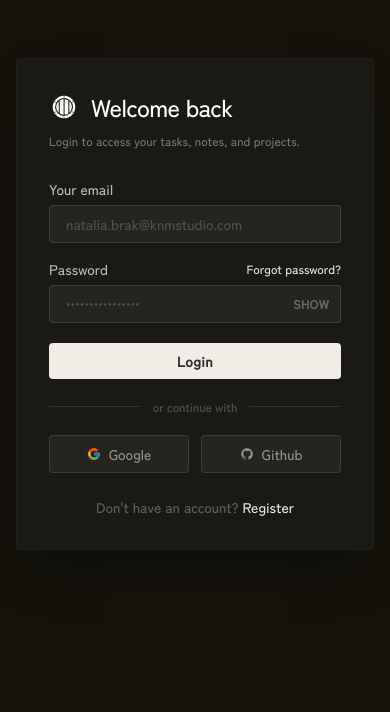
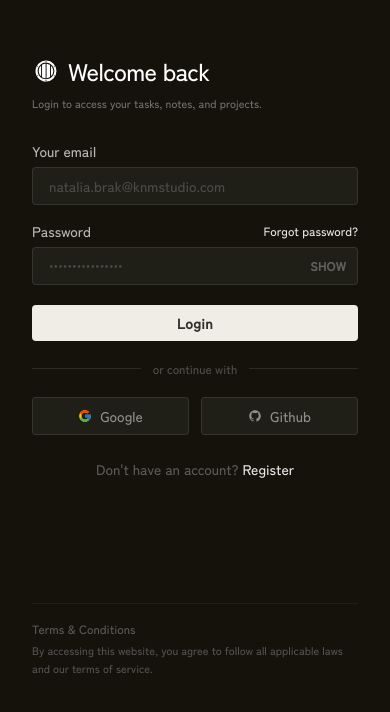
Before and after one commit to vikas-x7/vilo, a Next.js app: page /login in a window 390 px wide. Shown: the part 118-830 px from the top of the page. Built offline with nearby package versions, Linux system fonts and the light colour scheme.

Commit message:
wip: working on dashboard page implementation

```diff
--- a/src/app/dashboard/layout.tsx
+++ b/src/app/dashboard/layout.tsx
@@ -1,5 +1,6 @@
 import Link from "next/link";
 import React from "react";
+import { GiRoundShield } from "react-icons/gi";
 
 export default function DashboardLayout({
   children,
@@ -7,46 +8,59 @@ export default function DashboardLayout({
   children: React.ReactNode;
 }) {
   return (
-        <div className="flex h-screen bg-gray-50 text-gray-900 overflow-hidden">
+    <div className="flex h-screen bg-[#14120B] text-white overflow-hidden font-gothic">
       {/* Sidebar */}
-            <aside className="w-64 bg-white border-r border-gray-200 hidden md:flex flex-col flex-shrink-0">
-                <div className="p-6">
-                    <h2 className="text-2xl font-bold tracking-tight text-gray-900">
-                        Dashboard
+      <aside className="w-60 bg-[#1B1913] border-r border-white/5 hidden md:flex flex-col flex-shrink-0">
+        {/* Logo */}
+        <div className="px-6 ">
+          <h2 className="text-lg tracking-tight text-white/90 flex items-center gap-2">
+            <GiRoundShield size={25} /> Vilo
           </h2>
         </div>
-                <nav className="flex flex-col gap-2 px-4 mt-4 text-sm font-medium">
+
+        {/* Divider */}
+        <div className="h-px bg-white/5 mx-4" />
+
+        {/* Nav */}
+        <nav className="flex flex-col gap-1 px-3 mt-4 text-sm">
           <Link
             href="/dashboard/portfolio"
-                        className="px-4 py-3 hover:bg-gray-100 rounded-lg transition-colors duration-200"
+            className="px-4 py-2.5 text-white/50 hover:text-white/90 hover:bg-white/5 rounded-sm transition-all duration-200"
           >
             Portfolio
           </Link>
           <Link
             href="/dashboard/latex"
-                        className="px-4 py-3 hover:bg-gray-100 rounded-lg transition-colors duration-200"
+            className="px-4 py-2.5 text-white/50 hover:text-white/90 hover:bg-white/5 rounded-sm transition-all duration-200"
           >
             LaTeX
           </Link>
           <Link
             href="/dashboard/roadmap"
-                        className="px-4 py-3 hover:bg-gray-100 rounded-lg transition-colors duration-200"
+            className="px-4 py-2.5 text-white/50 hover:text-white/90 hover:bg-white/5 rounded-sm transition-all duration-200"
           >
             Roadmap
           </Link>
           <Link
             href="/dashboard/profile"
-                        className="px-4 py-3 hover:bg-gray-100 rounded-lg transition-colors duration-200"
+            className="px-4 py-2.5 text-white/50 hover:text-white/90 hover:bg-white/5 rounded-sm transition-all duration-200"
           >
             Profile
           </Link>
         </nav>
+
+        {/* Bottom — Terms */}
+        <div className="mt-auto px-4 pb-6">
+          <div className="border-t border-white/5 pt-4">
+            <p className="text-[11px] text-neutral-600 leading-relaxed">
+              By accessing this dashboard, you agree to our terms of service.
+            </p>
+          </div>
+        </div>
       </aside>
 
       {/* Main Content */}
-            <main className="flex-1 overflow-auto">
-                {children}
-            </main>
+      <main className="flex-1 overflow-auto">{children}</main>
     </div>
   );
 }
--- a/src/app/login/auth/Login.tsx
+++ b/src/app/login/auth/Login.tsx
@@ -38,19 +38,38 @@ export default function LoginPage() {
   };
 
   return (
-    <div className="min-h-screen flex items-center justify-center bg-[#14120B] font-gothic px-4">
-      <div className="w-full max-w-md rounded-sm overflow-hidden shadow-2xl border border-white/5">
-        <div className="bg-[#1B1913] flex flex-col justify-center p-8 text-white">
-          <h1 className="text-2xl sm:text-2xl  tracking-tight mb-2 text-white flex items-center gap-3">
-            <GiRoundShield size={30} />
+    <div className="min-h-screen flex items-stretch bg-[#14120B] font-gothic">
+      {/* Left — Image */}
+      <div className="hidden lg:block w-1/2 relative overflow-hidden h-screen">
+        <img
+          src="https://i.pinimg.com/736x/f6/60/fd/f660fdc0be1bc9faa08799fe28424dae.jpg"
+          alt="Login visual"
+          className="w-full h-full object-cover"
+        />
+        <div className="absolute inset-0 bg-black/30" />
+      </div>
+
+      {/* Right — Form */}
+      <div className="w-full lg:w-1/2 flex flex-col items-center justify-between px-8 py-12 h-screen">
+        {/* Spacer top */}
+        <div />
+
+        {/* Center content */}
+        <div className="w-full max-w-md text-white">
+          {/* Title */}
+          <h1 className="text-2xl sm:text-3xl tracking-tight mb-2 text-white flex items-center gap-2">
+            <GiRoundShield size={28} />
             Welcome back
           </h1>
 
-          <p className="text-[12px] text-white/40 mb-7 max-w-xs leading-relaxed">
+          {/* Subtitle */}
+          <p className="text-[11px] text-white/40 mb-7 max-w-xs leading-relaxed">
             Login to access your tasks, notes, and projects.
           </p>
 
+          {/* Form */}
           <form onSubmit={handleSubmit} className="space-y-4">
+            {/* Email */}
             <div className="flex flex-col gap-1.5">
               <label className="text-sm font-medium text-white/70">
                 Your email
@@ -61,10 +80,11 @@ export default function LoginPage() {
                 value={email}
                 onChange={(e) => setEmail(e.target.value)}
                 required
-                className="w-full border border-white/10 bg-white/5 rounded-sm px-4 py-2 text-sm text-white placeholder-white/20 outline-none focus:border-orange-500/60 focus:ring-2 focus:ring-orange-500/10 transition-all"
+                className="w-full border border-white/10 bg-white/5 rounded-sm px-4 py-2 text-sm text-white placeholder-white/20 outline-none focus:border-white/30 transition-all"
               />
             </div>
 
+            {/* Password */}
             <div className="flex flex-col gap-1.5">
               <div className="flex items-center justify-between">
                 <label className="text-sm font-medium text-white/70">
@@ -84,7 +104,7 @@ export default function LoginPage() {
                   value={password}
                   onChange={(e) => setPassword(e.target.value)}
                   required
-                  className="w-full border border-white/10 bg-white/5 rounded-sm px-4 py-2 pr-16 text-sm text-white placeholder-white/20 outline-none focus:border-orange-500/60 focus:ring-2 focus:ring-orange-500/10 transition-all"
+                  className="w-full border border-white/10 bg-white/5 rounded-sm px-4 py-2 pr-16 text-sm text-white placeholder-white/20 outline-none focus:border-white/30 transition-all"
                 />
                 <button
                   type="button"
@@ -97,6 +117,7 @@ export default function LoginPage() {
               </div>
             </div>
 
+            {/* Errors */}
             {validationError && (
               <p className="text-xs text-red-400">{validationError}</p>
             )}
@@ -106,6 +127,7 @@ export default function LoginPage() {
               </p>
             )}
 
+            {/* Submit */}
             <button
               type="submit"
               disabled={loginMutation.isPending}
@@ -125,37 +147,51 @@ export default function LoginPage() {
           </div>
 
           {/* Social buttons */}
-          <div className="flex gap-3 justify-between">
+          <div className="flex gap-3">
             <button
               type="button"
               aria-label="Continue with Google"
-              className="w-[50%] py-2 border border-white/10 bg-white/5 rounded-sm text-sm  text-white/50 hover:border-white/25 hover:text-white/80 hover:bg-white/10 transition-all"
+              className="w-1/2 py-2 border border-white/10 bg-white/5 rounded-sm text-sm text-white/50 hover:border-white/25 hover:text-white/80 hover:bg-white/10 transition-all"
             >
-              <h1 className="flex items-center justify-center gap-2">
+              <span className="flex items-center justify-center gap-2">
                 <FcGoogle /> Google
-              </h1>
+              </span>
             </button>
             <button
               type="button"
               aria-label="Continue with GitHub"
-              className="w-[50%] py-2 border border-white/10 bg-white/5 rounded-sm text-sm  text-white/50 hover:border-white/25 hover:text-white/80 hover:bg-white/10 transition-all"
+              className="w-1/2 py-2 border border-white/10 bg-white/5 rounded-sm text-sm text-white/50 hover:border-white/25 hover:text-white/80 hover:bg-white/10 transition-all"
             >
-              <h1 className="flex items-center justify-center gap-2">
+              <span className="flex items-center justify-center gap-2">
                 <BiLogoGithub /> Github
-              </h1>
+              </span>
             </button>
           </div>
 
+          {/* Footer */}
           <p className="text-center text-sm text-white/30 mt-6">
             Don&#39;t have an account?{" "}
             <Link
               href="/register"
-              className="text-white/90 font-medium  hover:underline transition-colors"
+              className="text-white/90 font-medium hover:underline transition-colors"
             >
               Register
             </Link>
           </p>
         </div>
+
+        {/* Terms & Conditions — Bottom */}
+        <div className="w-full max-w-md">
+          <div className="border-t border-white/5 pt-4">
+            <h2 className="text-[12px] text-white/30 mb-1">
+              Terms & Conditions
+            </h2>
+            <p className="text-[11px] text-neutral-600 leading-relaxed">
+              By accessing this website, you agree to follow all applicable laws
+              and our terms of service.
+            </p>
+          </div>
+        </div>
       </div>
     </div>
   );
--- a/src/app/register/auth/Register.tsx
+++ b/src/app/register/auth/Register.tsx
@@ -38,20 +38,33 @@ export default function RegisterPage() {
   };
 
   return (
-    <div className="min-h-screen flex items-center justify-center bg-[#14120B] font-gothic px-4 ">
-      <div className="w-full max-w-md rounded-sm overflow-hidden shadow-2xl border border-white/5">
-        {/* Card */}
-        <div className="bg-[#1B1913] flex flex-col justify-center p-8 text-white">
-          {/* Asterisk */}
+    <div className="min-h-screen flex items-stretch bg-[#14120B] font-gothic">
+      {/* Left — Image */}
+      <div className="hidden lg:block w-1/2 relative overflow-hidden h-screen">
+        <img
+          src="https://i.pinimg.com/736x/f6/60/fd/f660fdc0be1bc9faa08799fe28424dae.jpg"
+          alt="Register visual"
+          className="w-full h-full object-cover"
+        />
+        <div className="absolute inset-0 bg-black/30" />
+      </div>
 
+      {/* Right — Form */}
+      <div className="w-full lg:w-1/2 flex flex-col items-center justify-between px-8 py-12 h-screen">
+        {/* Spacer top */}
+        <div />
+
+        {/* Center content */}
+        <div className="w-full max-w-md text-white">
           {/* Title */}
-          <h1 className="text-2xl sm:text-2xl  tracking-tight mb-2 text-white flex items-center gap-2">
-            <GiRoundShield size={30} /> Create an account
+          <h1 className="text-2xl sm:text-3xl tracking-tight mb-2 text-white flex items-center gap-2">
+            <GiRoundShield size={28} />
+            Create an account
           </h1>
 
           {/* Subtitle */}
           <p className="text-[11px] text-white/40 mb-7 max-w-xs leading-relaxed">
-            Access your tasks, notes, and projects anytime,
+            Access your tasks, notes, and projects anytime.
           </p>
 
           {/* Form */}
@@ -67,7 +80,7 @@ export default function RegisterPage() {
                 value={email}
                 onChange={(e) => setEmail(e.target.value)}
                 required
-                className="w-full border border-white/10 bg-white/5 rounded-sm px-4 py-2 text-sm text-white placeholder-white/20 outline-none focus:border-orange-500/60 focus:ring-2 focus:ring-orange-500/10 transition-all"
+                className="w-full border border-white/10 bg-white/5 rounded-sm px-4 py-2 text-sm text-white placeholder-white/20 outline-none focus:border-white/30 transition-all"
               />
             </div>
 
@@ -83,7 +96,7 @@ export default function RegisterPage() {
                   value={password}
                   onChange={(e) => setPassword(e.target.value)}
                   required
-                  className="w-full border border-white/10 bg-white/5 rounded-sm px-4 py-2 pr-16 text-sm text-white placeholder-white/20 outline-none focus:border-orange-500/60 focus:ring-2 focus:ring-orange-500/10 transition-all"
+                  className="w-full border border-white/10 bg-white/5 rounded-sm px-4 py-2 pr-16 text-sm text-white placeholder-white/20 outline-none focus:border-white/30 transition-all"
                 />
                 <button
                   type="button"
@@ -128,24 +141,24 @@ export default function RegisterPage() {
           </div>
 
           {/* Social buttons */}
-          <div className="flex gap-3 justify-between">
+          <div className="flex gap-3">
             <button
               type="button"
               aria-label="Continue with Google"
-              className="w-[50%] py-2  border border-white/10 bg-white/5 rounded-sm  text-sm  text-white/50 hover:border-white/25 hover:text-white/80 hover:bg-white/10 transition-all "
+              className="w-1/2 py-2 border border-white/10 bg-white/5 rounded-sm text-sm text-white/50 hover:border-white/25 hover:text-white/80 hover:bg-white/10 transition-all"
             >
-              <h1 className="flex items-center justify-center gap-2">
+              <span className="flex items-center justify-center gap-2">
                 <FcGoogle /> Google
-              </h1>
+              </span>
             </button>
             <button
               type="button"
               aria-label="Continue with GitHub"
-              className="w-[50%] py-2 border border-white/10 bg-white/5 rounded-sm  text-sm  text-white/50 hover:border-white/25 hover:text-white/80 hover:bg-white/10 transition-all"
+              className="w-1/2 py-2 border border-white/10 bg-white/5 rounded-sm text-sm text-white/50 hover:border-white/25 hover:text-white/80 hover:bg-white/10 transition-all"
             >
-              <h1 className="flex items-center justify-center gap-2 ">
+              <span className="flex items-center justify-center gap-2">
                 <BiLogoGithub /> Github
-              </h1>
+              </span>
             </button>
           </div>
 
@@ -160,6 +173,19 @@ export default function RegisterPage() {
             </Link>
           </p>
         </div>
+
+        {/* Terms & Conditions — Bottom */}
+        <div className="w-full max-w-md">
+          <div className="border-t border-white/5 pt-4">
+            <h2 className="text-[12px] text-white/30 mb-1">
+              Terms & Conditions
+            </h2>
+            <p className="text-[11px] text-neutral-600 leading-relaxed">
+              By accessing this website, you agree to follow all applicable laws
+              and our terms of service.
+            </p>
+          </div>
+        </div>
       </div>
     </div>
   );
```
Lines whose indentation alone changed are shown as unchanged.
